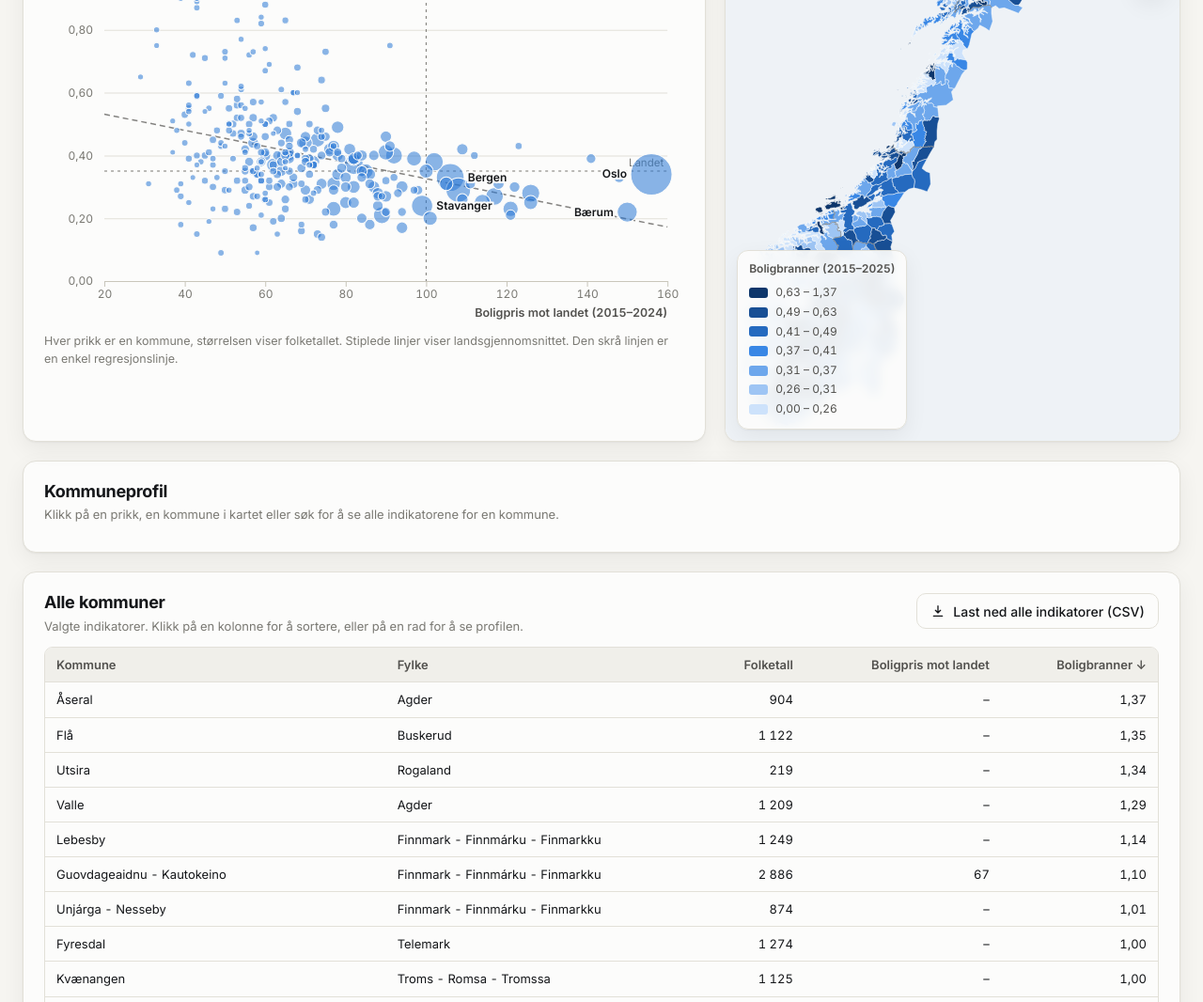
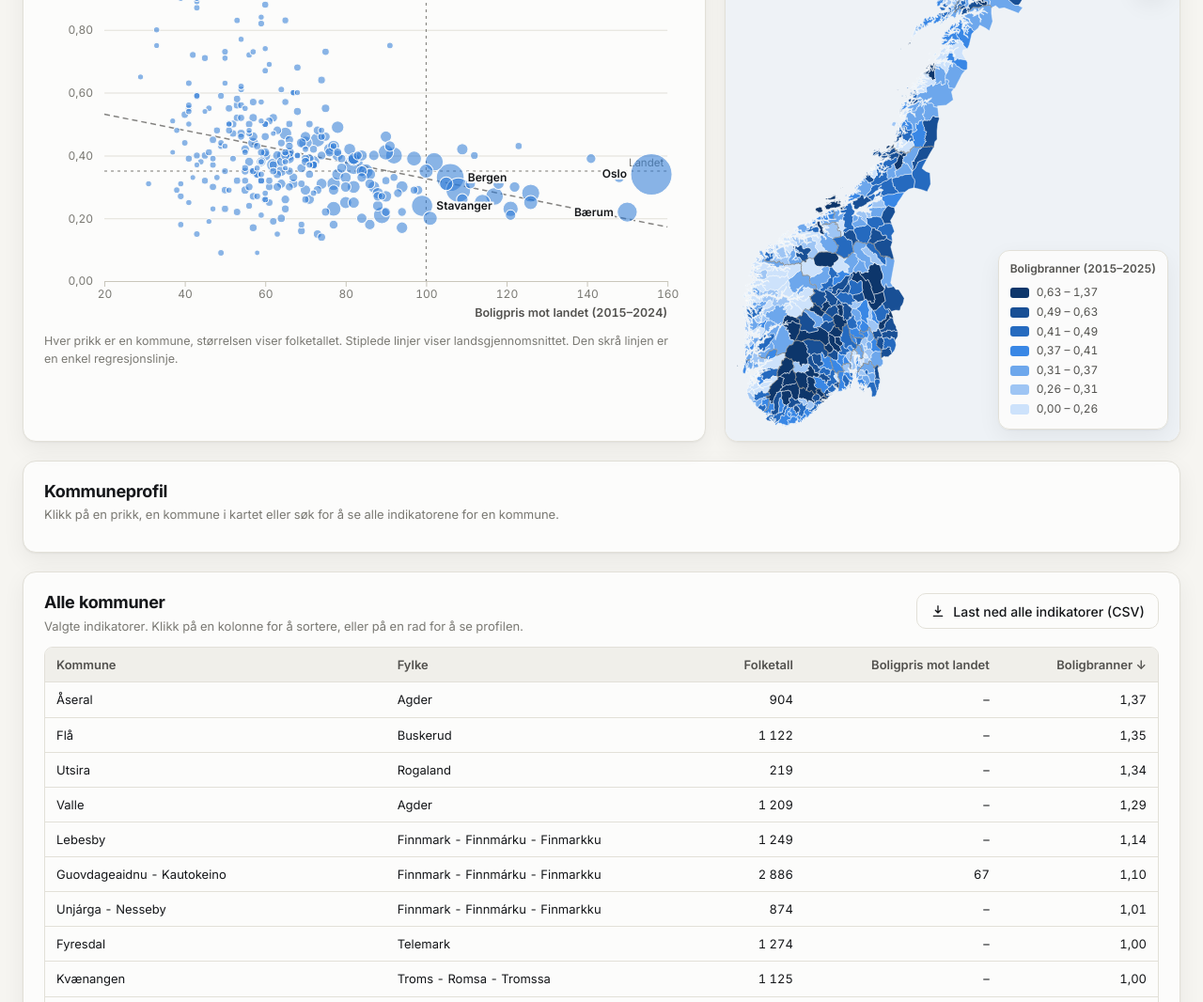
Before and after one commit to sheffielddivided/skatt, a plain HTML site: page brann.html in a window 1280 px wide. Shown: the part 2365-3431 px from the top of the page at 94% size. Drawn offline with nearby package versions, Linux system fonts and the light colour scheme.

Commit message:
Boligbranner: flytt kartlegenden nederst til høyre (#21)
Legenden dekket store deler av Sør-Norge nederst til venstre.


Claude-Session: https://claude.ai/code/session_01WS3H2JXnXSCshPErkYBhEG

Co-authored-by: Claude <noreply@anthropic.com>

```diff
--- a/brann.html
+++ b/brann.html
@@ -51,6 +51,8 @@
     .strip .ends { position: absolute; top: -2px; font-size: 10.5px; color: var(--text-3); }
     .fp-row button { all: unset; cursor: pointer; }
     .empty-profile { color: var(--text-3); font-size: 14px; padding: 8px 0; }
+    /* Legenden nederst til høyre, der Norgeskartet har mest ledig plass */
+    .choro-legend { left: auto; right: 12px; }
     @media (max-width: 1100px) { .main { grid-template-columns: 1fr; } .fp { grid-template-columns: 1fr; } }
     @media (max-width: 720px) { .controls .field, .axis-field .select { width: 100%; } }
   </style>
```
